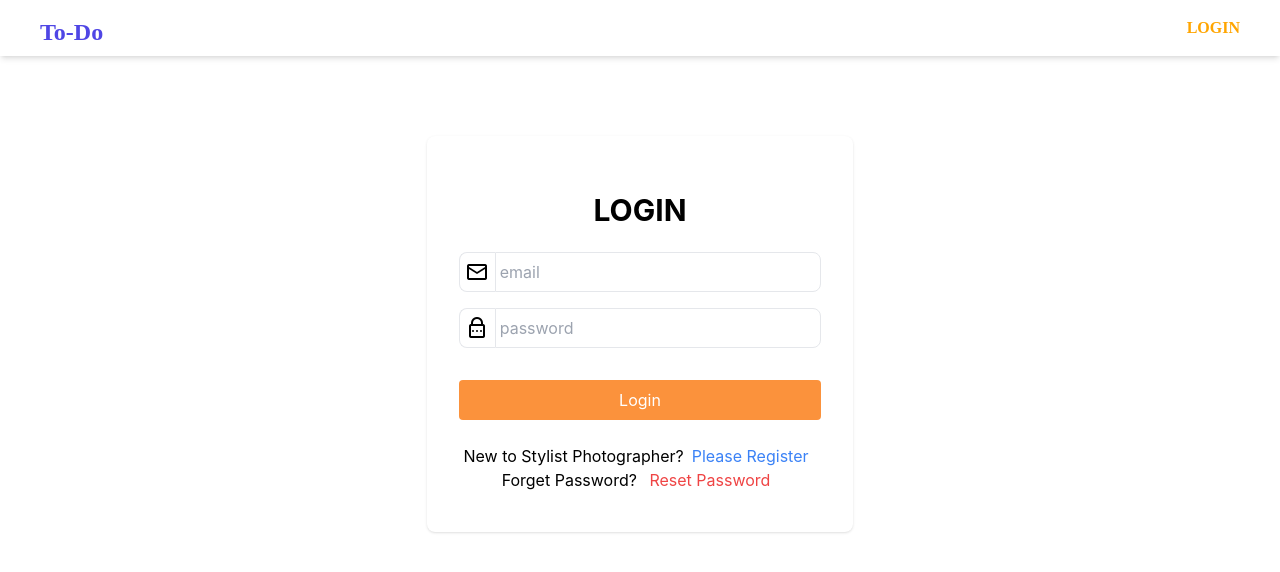
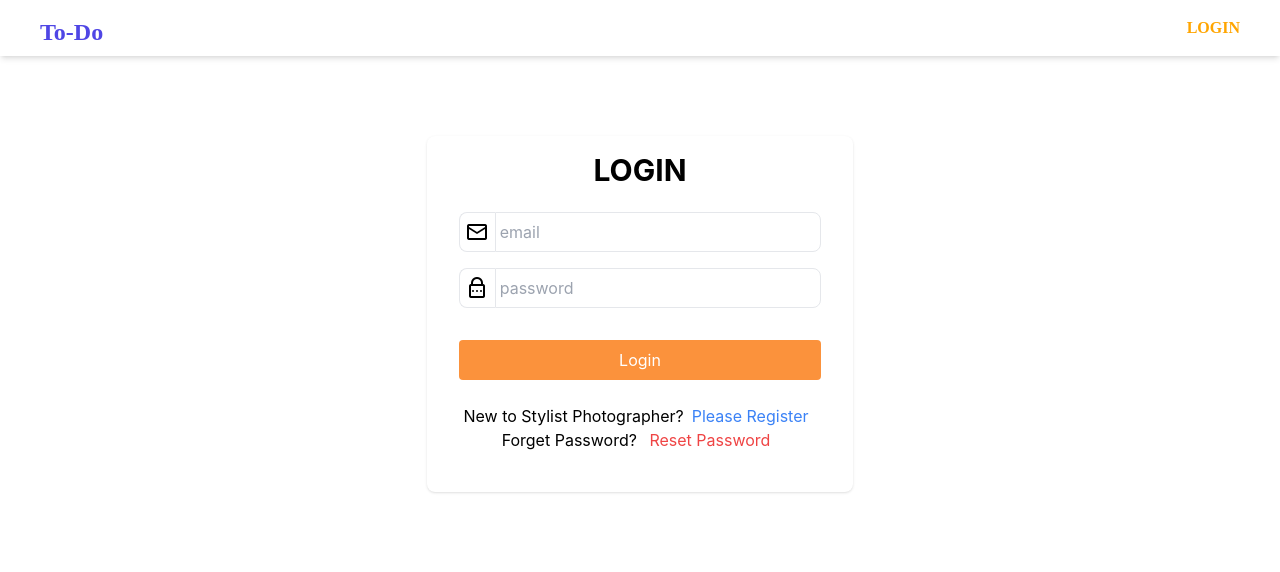
Before and after one commit to shoronshaha/to-do-app, a React (Create React App) app: page /login in a window 1280 px wide. Shown: the top 572 px of the page. Built offline with nearby package versions, Linux system fonts and the light colour scheme; no server answers; what tw-elements would draw is missing.

Commit message:
added padding

```diff
--- a/src/Components/Login/Login.js
+++ b/src/Components/Login/Login.js
@@ -67,7 +67,7 @@ const Login = () => {
     return (
         <div>
 
-            <form onSubmit={handleSubmit} className="justify-center items-center w-full shadow rounded-lg bg-white px-6 flex flex-col md:w-1/2 lg:w-1/3 m-auto my-20 py-10">
+            <form onSubmit={handleSubmit} className="justify-center items-center w-full shadow rounded-lg bg-white px-6 flex flex-col md:w-1/2 lg:w-1/3 m-auto my-20 pb-10">
                 <h2 className="text-3xl my-4 font-bold ">LOGIN</h2>
                 <div className="w-full p-2 justify-start flex flex-col">
                     <div className=" flex flex-row">
--- a/src/Components/Login/Register.js
+++ b/src/Components/Login/Register.js
@@ -50,7 +50,7 @@ const Register = () => {
     return (
         <div>
 
-            <form onSubmit={handleRegister} className="justify-center items-center w-full shadow rounded-lg bg-white px-6 flex flex-col md:w-1/2 lg:w-1/3 m-auto my-20 py-10">
+            <form onSubmit={handleRegister} className="justify-center items-center w-full shadow rounded-lg bg-white px-6 flex flex-col md:w-1/2 lg:w-1/3 m-auto my-20 pb-10">
                 <h2 className="text-3xl my-4 font-bold">REGISTER</h2>
                 <div className="w-full p-2 justify-start flex flex-col">
                     <div className=" my-4 flex flex-row">
```
